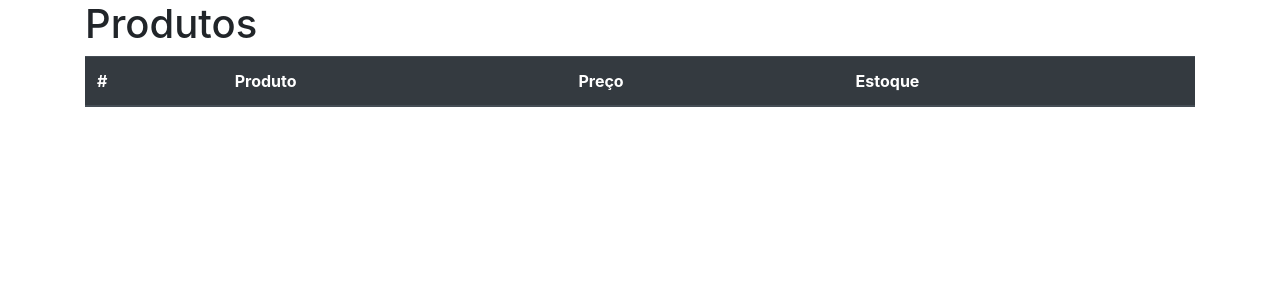
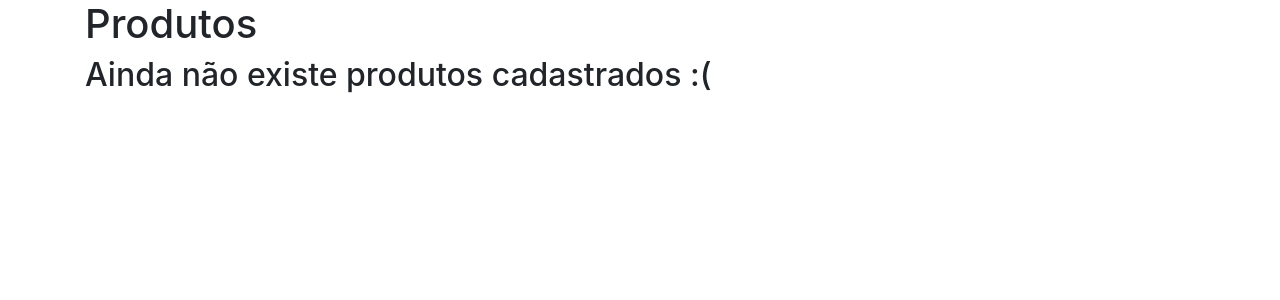
Before and after one commit to higornobrega/Programa-o-Web-com-Python-e-Django-Framework-Essencial, a Django app: page / in a window 1280 px wide. Shown: the top 300 px of the page. Run offline with Django 4.2, Linux system fonts and the light colour scheme; data that the repository does not hold is empty; some libraries are stand-ins or nearby versions.

Commit message:
Produutos não cadastrados

```diff
--- a/templates/index.html
+++ b/templates/index.html
@@ -16,6 +16,11 @@
 <body>
     <div class="container">
         <h1>Produtos</h1>
+
+        {% if produtos %}
+
+
+
         <table class="table table-dark">
             <thead>
                 <tr>
@@ -53,7 +58,9 @@
                 {% endfor %}
             </tbody>
         </table>
-
+        {% else %}
+        <h2>Ainda não existe produtos cadastrados :(</h2>
+        {% endif %}
     </div>
     {% bootstrap_javascript jquery='full' %}
 
```
